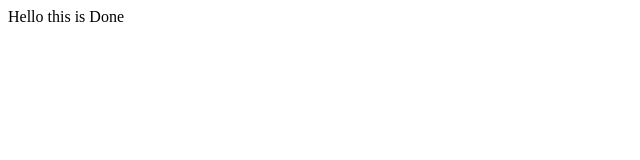
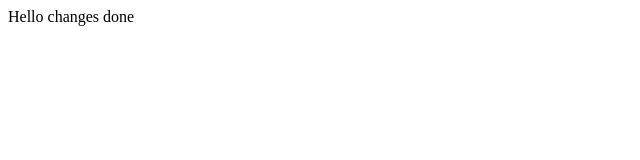
Before and after one commit to rakeshlaishetty/frontend-pdf, a React app: page / in a window 1280 px wide. Shown: the top 160 px of the page, without its empty margins (0-640 px from the left). Built offline with nearby package versions, Linux system fonts and the light colour scheme.

Commit message:
changes done

```diff
--- a/src/components/App.jsx
+++ b/src/components/App.jsx
@@ -1,7 +1,7 @@
 import React from "react";
 
 const App = () => {
-  return <div>Hello this is Done</div>;
+  return <div>Hello changes done</div>;
 };
 
 export default App;
```
Also changed, not shown: 1 other file (tests, documents, lock files or other folders).
